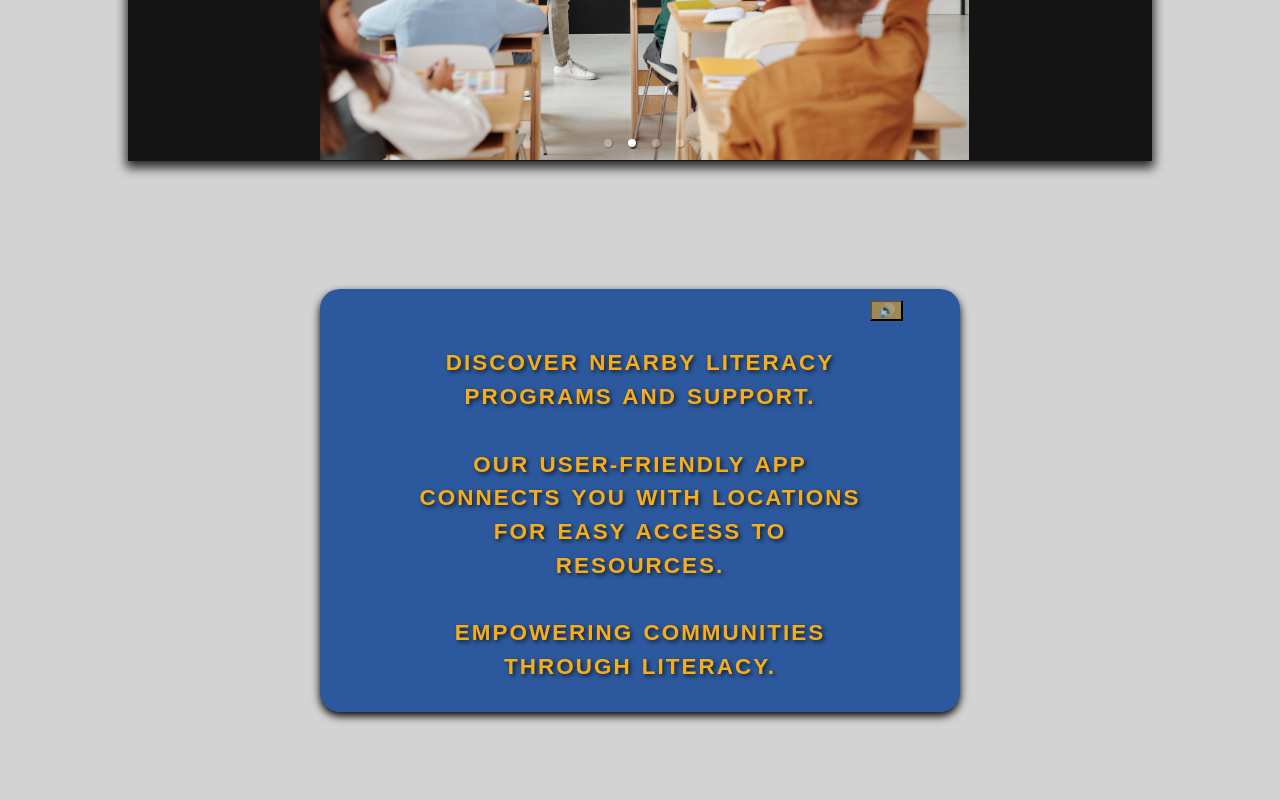
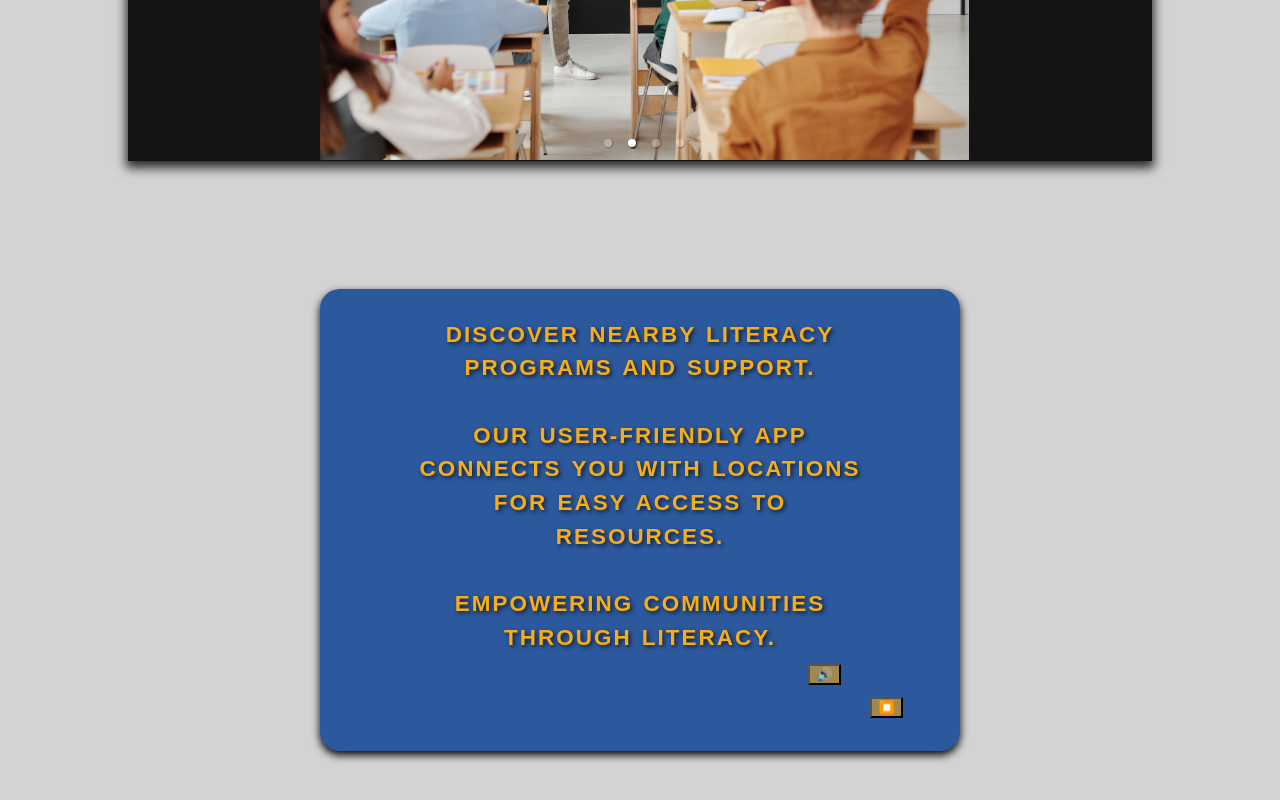
Before and after one commit to jRodriguezIV/9-4_hackathon-team-4, a React (Create React App) app: page /home in a window 1280 px wide. Shown: the part 404-1204 px from the top of the page. Before the commit the page ends 1180 px from the top, so only its background shows below. Built offline with nearby package versions, Linux system fonts and the light colour scheme; no server answers.

Commit message:
added react-icons package dependency

```diff
--- a/package.json
+++ b/package.json
@@ -10,6 +10,7 @@
     "dotenv": "^16.3.1",
     "react": "^18.2.0",
     "react-dom": "^18.2.0",
+    "react-icons": "^4.10.1",
     "react-jigsaw-puzzle": "^1.0.4",
     "react-responsive-carousel": "^3.2.23",
     "react-router-dom": "^6.14.2",
--- a/src/Components/Common/NavBar/NavBar.css
+++ b/src/Components/Common/NavBar/NavBar.css
@@ -15,6 +15,7 @@
     position: fixed;
     width: 100%;
     top: 0;
+    z-index: 20;
 }
 
 .navbar img {
--- a/src/Pages/LandingPage/LandingPage.css
+++ b/src/Pages/LandingPage/LandingPage.css
@@ -14,7 +14,12 @@
     text-shadow: 2px 2px 4px rgba(0, 0, 0, 0.695);
 }
 
-.textCardButton {
+.textCardPlayButton{
+    background-color: #f7ad1991;
+    margin-left:80%;
+}
+
+.textCardPauseButton {
     background-color: #f7ad1991;
     margin-left:100%;
 }
--- a/src/Pages/LandingPage/LandingPage.jsx
+++ b/src/Pages/LandingPage/LandingPage.jsx
@@ -10,6 +10,7 @@ let speech = new SpeechSynthesisUtterance();
 
 function LandingPage() {
   const [info, setInfo] = useState([])
+  const [play, setPlay] = useState(true)
 
   useEffect(() => {
     axios
@@ -25,14 +26,19 @@ function LandingPage() {
     window.speechSynthesis.speak(speech)
   }
 
+  let speechPause = () => {
+    window.speechSynthesis.cancel()
+  }
+
   return (
     <div className="LandingPage">
       <CarouselComp />
 
       <div className='textCard'>
-        <button className='textCardButton' onClick={textToSpeech}>🔊</button>
         <h3>
         DISCOVER NEARBY LITERACY PROGRAMS AND SUPPORT.<br/><br/> OUR USER-FRIENDLY APP CONNECTS YOU WITH LOCATIONS FOR EASY ACCESS TO RESOURCES.<br/><br/>EMPOWERING COMMUNITIES THROUGH LITERACY.
+        <button className='textCardPlayButton' onClick={() => textToSpeech()}>🔊</button>
+        <button className='textCardPauseButton' onClick={() => speechPause()}>⏹️</button>
         </h3>
       </div>
     </div>
```
Also changed, not shown: 1 other file (tests, documents, lock files or other folders).
